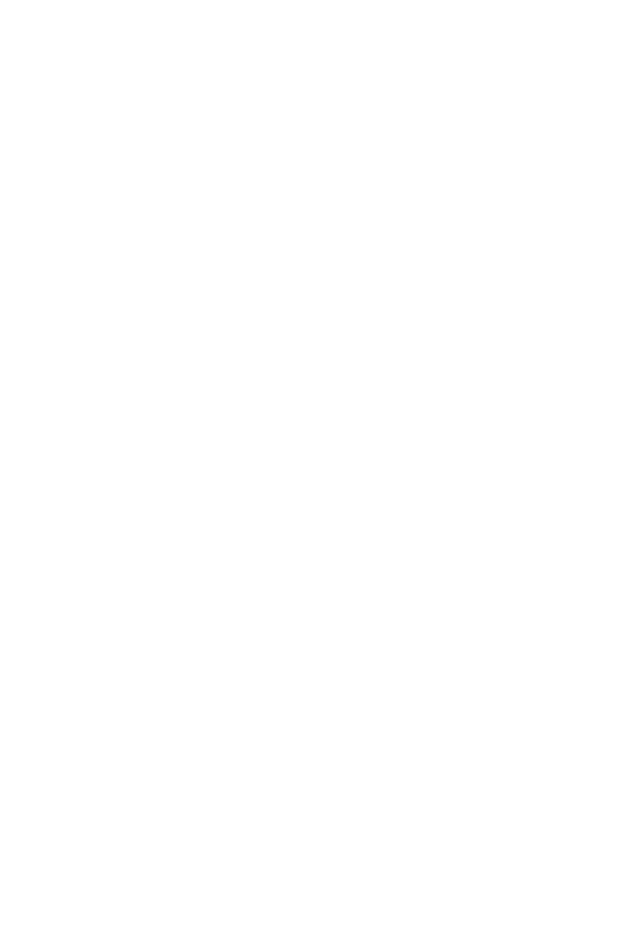
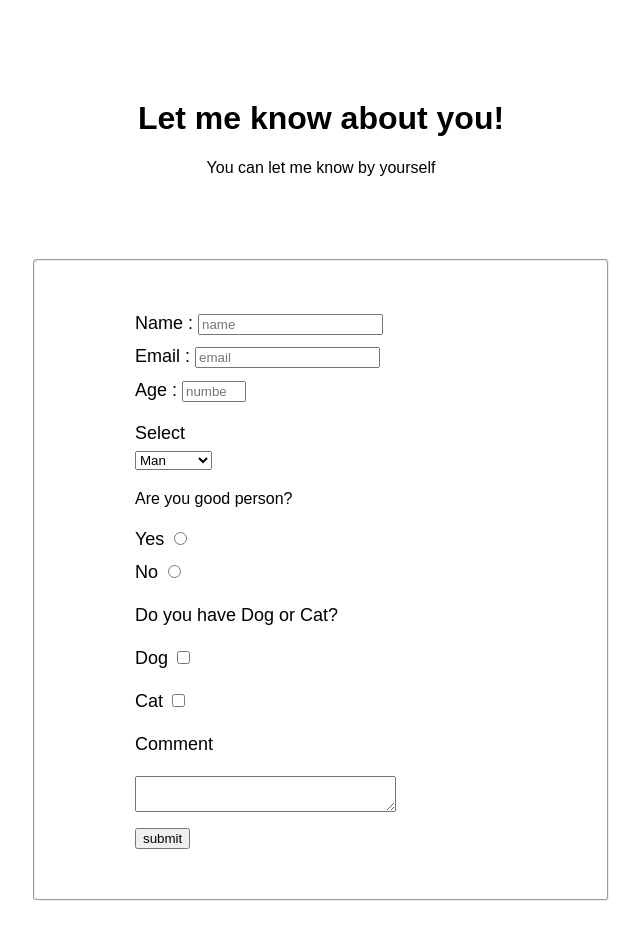
Before and after one commit to rlarlejr88/Webpage, a plain HTML site: page index.html in a window 1280 px wide. Shown: the whole page, without its empty margins (319-959 px from the left). Before the commit the page ends 800 px from the top, so only its background shows below. Drawn offline with Linux system fonts and the light colour scheme.

Commit message:
Web-done

```diff
--- a/index.html
+++ b/index.html
@@ -3,10 +3,38 @@
     <head>
         <meta charset="UTF-8">
         <meta name="viewport" content="width=device-width, initial-scale=1.0">
-  <title>Document</title>
+        <title>Let me know about you</title>
         <link rel="stylesheet" href="style.css">
     </head>
     <body>
-
+        <h1 id="title">Let me know about you!</h1>
+        <p id="description">You can let me know by yourself</p>
+        <form action="" id="survey-form">
+            <fieldset>
+                <label id="name-label">Name : <input type="text" id="name" required="required" placeholder="name"></label>
+                <label id="email-label">Email : <input type="email" id="email" required="required" placeholder="email"></label>
+                <label id="number-label">Age : <input type="number" id="number" min="0" max="120" placeholder="number"></label>
+                <label for="">
+                    <p class="dropdown">Select</p>
+                    <select name="" id="dropdown" >
+                        <option value="">Man</option>
+                        <option value="">Female</option>
+                    </select>
+                </label>
+                <p>Are you good person?</p>
+                <label id="input-radio">Yes <input class="radio" type="radio" value="value" name="name"></label>
+                <label id="input-radio">No <input class="radio" type="radio" value="value" name="name"></label>
+                <label>
+                    <p>Do you have Dog or Cat?</p>
+                    <p>Dog  <input class="checkbox" type="checkbox" name="" value="survey-form"></p>
+                    <p>Cat  <input class="checkbox" type="checkbox" name="" value="survey-form"></p>
+                </label>
+                <label for="">
+                    <p>Comment</p>
+                    <textarea name="" id="" cols="30"></textarea>
+                </label>
+                <input type="submit" value="submit" id="submit">
+            </fieldset>
+        </form>
     </body>
 </html>
--- a/style.css
+++ b/style.css
@@ -0,0 +1,66 @@
+body {
+  font-family: 'Poppins', sans-serif;
+  font-size: 1rem;
+  font-weight: 400;
+  line-height: 1.4;
+  color: var(--color-white);
+  margin: 0;
+  width: 100%;
+  height: 100vh;
+}
+
+h1{
+  margin: 3em 1em 0 1em ;
+  text-align: center;
+}
+
+#description{
+  text-align: center;
+  margin-bottom: 3em;
+}
+
+label {
+  display: block;
+  align-items: center;
+  font-size: 1.125rem;
+  margin-bottom: 0.5rem;
+}
+
+/* input{
+  margin: 10px 0 0 0 ;
+  width: 100%;
+  min-height: 2em;
+  border: 1px solid;
+} */
+
+form {
+  background: var(--color-darkblue-alpha);
+  padding: 2.5rem 0.625rem;
+  border-radius: 0.25rem;
+}
+
+@media (min-width: 100px) {
+  form {
+    padding: 2rem;
+  }
+}
+
+fieldset{
+  border-radius: 0.25rem;
+  background: var(--color-darkblue-alpha);
+  margin: 0 20rem;
+  padding:50px  100px;
+}
+
+select{
+  padding-right: 10px;
+  /* margin-top: 1px; */
+}
+
+.dropdown{
+  margin-bottom: 1px;
+}
+
+.checkbox, .input-radio{
+  margin-right: 40px;
+}
```
Lines whose indentation alone changed are shown as unchanged.
